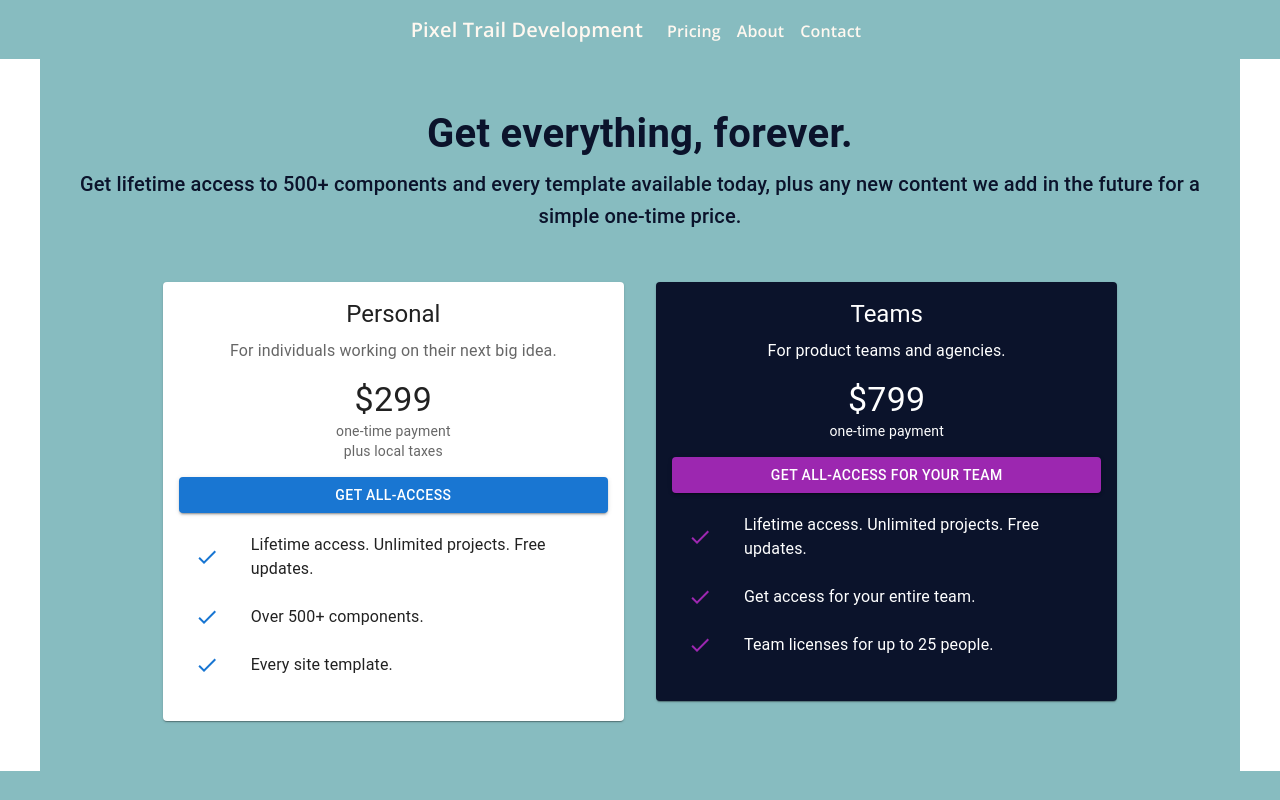
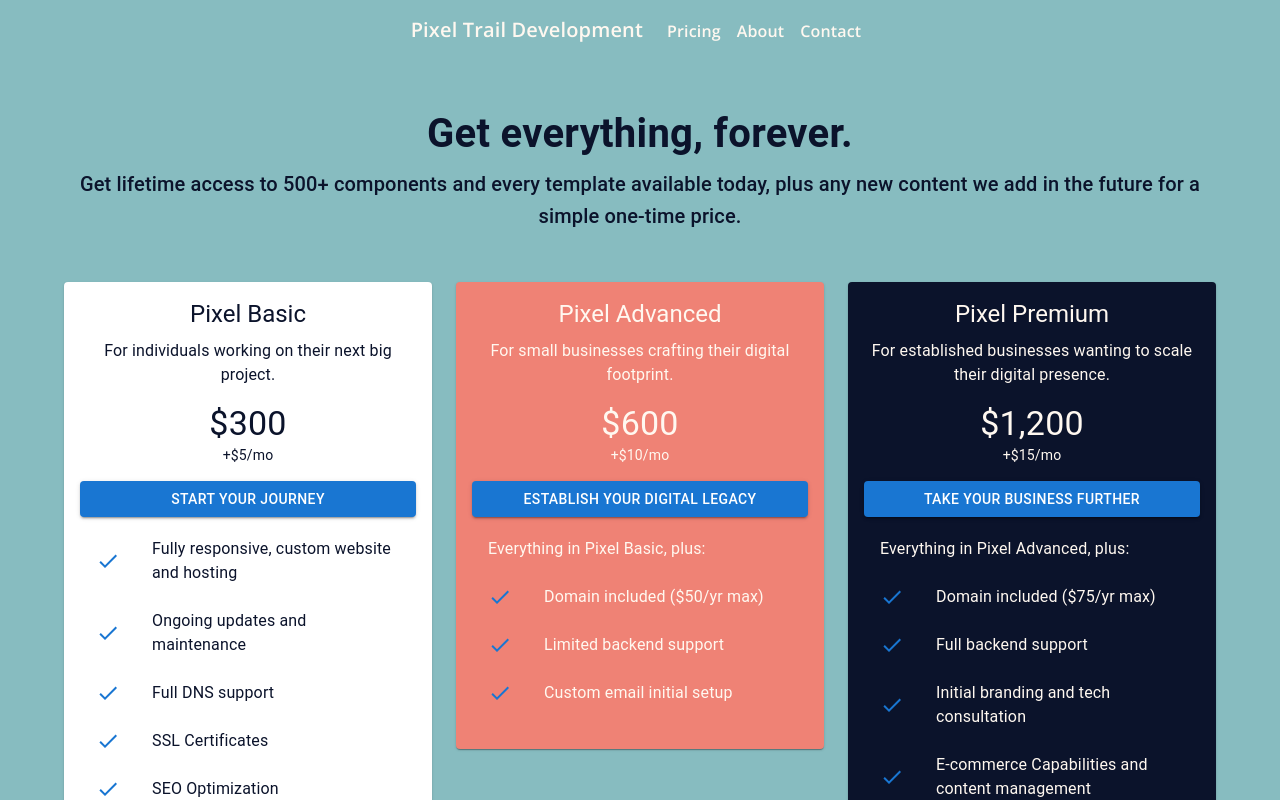
Before and after one commit to pixel-trail-development/pixeltraildev, a React (Create React App) app: page /pricing in a window 1280 px wide. Shown: the top 800 px of the page. Built offline with nearby package versions, Linux system fonts and the light colour scheme.

Commit message:
Updates to pricing page

```diff
--- a/src/Components/Body/Pricing/Pricing.jsx
+++ b/src/Components/Body/Pricing/Pricing.jsx
@@ -1,10 +1,12 @@
 import React from 'react';
 import { Container, Grid, Card, CardContent, Typography, Button, Box, List, ListItem, ListItemIcon, ListItemText } from '@mui/material';
 import CheckIcon from '@mui/icons-material/Check';
+import ClearIcon from '@mui/icons-material/Clear';
 import './Pricing.scss';
 
 const Pricing = () => {
   return (
+    <body className='body'>
     <Container className='pricing-container'>
       <Box textAlign="center" mb={4}>
         <Typography variant="h4" component="h1" gutterBottom className="pricing-title">
@@ -14,99 +16,186 @@ const Pricing = () => {
           Get lifetime access to 500+ components and every template available today, plus any new content we add in the future for a simple one-time price.
         </Typography>
       </Box>
-      <Grid container spacing={4} justifyContent="center">
-        <Grid item xs={12} sm={6} md={5}>
-          <Card>
+
+      <Grid container spacing={3} justifyContent="center">
+        <Grid item xs={12} sm={6} md={4}>
+          <Card sx={{ backgroundColor: 'var(--color-white)', color: 'var(--color-dark)' }}>
             <CardContent>
-              <Typography variant="h5" component="h2" gutterBottom>
-                Personal
+              <Typography sx={{  color: 'var(--color-dark)' }} variant="h5" component="h2" gutterBottom>
+                Pixel Basic
               </Typography>
-              <Typography variant="body1" color="textSecondary" gutterBottom>
-                For individuals working on their next big idea.
+              <Typography variant="body1" sx={{  color: 'var(--color-dark)' }}  gutterBottom>
+                For individuals working on their next big project.
               </Typography>
               <Box my={2}>
                 <Typography variant="h4" component="span" className="price">
-                  $299
+                  $300
                 </Typography>
-                <Typography variant="body2" component="span" color="textSecondary" display="block">
-                  one-time payment
-                </Typography>
-                <Typography variant="body2" component="span" color="textSecondary" display="block">
-                  plus local taxes
+                <Typography variant="body2" component="span" sx={{  color: 'var(--color-dark)' }}  display="block">
+                  +$5/mo
                 </Typography>
               </Box>
               <Button variant="contained" color="primary" fullWidth className="btn">
-                Get all-access
+                Start Your Journey
               </Button>
               <List>
                 <ListItem>
                   <ListItemIcon>
                     <CheckIcon color="primary" />
                   </ListItemIcon>
-                  <ListItemText primary="Lifetime access. Unlimited projects. Free updates." />
+                  <ListItemText sx={{  color: 'var(--color-dark)' }} primary="Fully responsive, custom website and hosting" />
+                </ListItem>
+
+                <ListItem>
+                  <ListItemIcon>
+                    <CheckIcon color="primary" />
+                  </ListItemIcon>
+                  <ListItemText sx={{  color: 'var(--color-dark)' }} primary="Ongoing updates and maintenance " />
                 </ListItem>
                 <ListItem>
                   <ListItemIcon>
                     <CheckIcon color="primary" />
                   </ListItemIcon>
-                  <ListItemText primary="Over 500+ components." />
+                  <ListItemText sx={{  color: 'var(--color-dark)' }} primary="Full DNS support" />
                 </ListItem>
                 <ListItem>
                   <ListItemIcon>
                     <CheckIcon color="primary" />
                   </ListItemIcon>
-                  <ListItemText primary="Every site template." />
+                  <ListItemText sx={{  color: 'var(--color-dark)' }} primary="SSL Certificates" />
+                </ListItem>
+                <ListItem>
+                  <ListItemIcon>
+                    <CheckIcon color="primary" />
+                  </ListItemIcon>
+                  <ListItemText sx={{  color: 'var(--color-dark)' }} primary="SEO Optimization" />
+                </ListItem>
+                <ListItem>
+                  <ListItemIcon>
+                    <ClearIcon color="primary" />
+                  </ListItemIcon>
+                  <ListItemText sx={{  color: 'var(--color-dark)' }} primary="No domain included" />
+                </ListItem>
+                <ListItem>
+                  <ListItemIcon>
+                    <ClearIcon color="primary" />
+                  </ListItemIcon>
+                  <ListItemText sx={{  color: 'var(--color-dark)' }} primary="No backend support" />
                 </ListItem>
               </List>
             </CardContent>
           </Card>
         </Grid>
-        <Grid item xs={12} sm={6} md={5}>
-          <Card sx={{ backgroundColor: 'var(--color-dark)', color: 'var(--color-white)' }}>
+        <Grid item xs={12} sm={6} md={4}>
+          <Card sx={{ backgroundColor: 'var(--accent)', color: 'var(--color-white)' }}>
+            <CardContent>
+              <Typography sx={{color: 'var(--primary-text)'}} variant="h5" component="h2" gutterBottom>
+                Pixel Advanced
+              </Typography>
+              <Typography sx={{color: 'var(--primary-text)'}} variant="body1" color="textSecondary" gutterBottom>
+                For small businesses crafting their digital footprint.
+              </Typography>
+              <Box my={2}>
+                <Typography sx={{color: 'var(--primary-text)'}} variant="h4" component="span" className="price">
+                  $600
+                </Typography>
+                <Typography sx={{color: 'var(--primary-text)'}} variant="body2" component="span" color="textSecondary" display="block">
+                  +$10/mo
+                </Typography>
+              </Box>
+              <Button variant="contained" color="primary" fullWidth className="btn">
+                Establish Your Digital Legacy
+              </Button>
+              <List>
+                <ListItem>
+                  <ListItemText sx={{color: 'var(--primary-text)'}} primary="Everything in Pixel Basic, plus:" />
+                </ListItem>
+                <ListItem>
+                  <ListItemIcon>
+                    <CheckIcon color="primary" />
+                  </ListItemIcon>
+                  <ListItemText sx={{color: 'var(--primary-text)'}} primary="Domain included ($50/yr max)" />
+                </ListItem>
+                <ListItem>
+                  <ListItemIcon>
+                    <CheckIcon color="primary" />
+                  </ListItemIcon>
+                  <ListItemText sx={{color: 'var(--primary-text)'}} primary="Limited backend support" />
+                </ListItem>
+                <ListItem>
+                  <ListItemIcon>
+                    <CheckIcon color="primary" />
+                  </ListItemIcon>
+                  <ListItemText sx={{color: 'var(--primary-text)'}} primary="Custom email initial setup" />
+                </ListItem>
+              </List>
+            </CardContent>
+          </Card>
+        </Grid>
+        <Grid item xs={12} sm={6} md={4}>
+          <Card sx={{ backgroundColor: 'var(--color-dark)', color: 'var(--primary-text)' }}>
             <CardContent>
               <Typography variant="h5" component="h2" gutterBottom>
-                Teams
+                Pixel Premium
               </Typography>
               <Typography variant="body1" color="--primary-text" gutterBottom>
-                For product teams and agencies.
+                For established businesses wanting to scale their digital presence.
               </Typography>
               <Box my={2}>
                 <Typography variant="h4" component="span" className="price">
-                  $799
+                  $1,200
                 </Typography>
-                <Typography variant="body2" component="span" color="--primary-text" display="block">
-                  one-time payment
+                <Typography variant="body2" component="span" sx={{color: 'var(--primary-text)'}} display="block">
+                  +$15/mo
                 </Typography>
 
               </Box>
-              <Button variant="contained" color="secondary" fullWidth className="btn">
-                Get all-access for your team
+              <Button variant="contained" color="primary" fullWidth className="btn">
+                Take Your Business Further
               </Button>
               <List>
                 <ListItem>
-                  <ListItemIcon>
-                    <CheckIcon color="secondary" />
-                  </ListItemIcon>
-                  <ListItemText primary="Lifetime access. Unlimited projects. Free updates." />
+
+                  <ListItemText primary="Everything in Pixel Advanced, plus:" />
                 </ListItem>
                 <ListItem>
                   <ListItemIcon>
-                    <CheckIcon color="secondary" />
+                    <CheckIcon color="primary" />
                   </ListItemIcon>
-                  <ListItemText primary="Get access for your entire team." />
+                  <ListItemText primary="Domain included ($75/yr max)" />
                 </ListItem>
                 <ListItem>
                   <ListItemIcon>
-                    <CheckIcon color="secondary" />
+                    <CheckIcon color="primary" />
                   </ListItemIcon>
-                  <ListItemText primary="Team licenses for up to 25 people." />
+                  <ListItemText primary="Full backend support" />
                 </ListItem>
+                <ListItem>
+                  <ListItemIcon>
+                    <CheckIcon color="primary" />
+                  </ListItemIcon>
+                  <ListItemText primary="Initial branding and tech consultation" />
+                </ListItem>
+                <ListItem>
+                  <ListItemIcon>
+                    <CheckIcon color="primary" />
+                  </ListItemIcon>
+                  <ListItemText primary="E-commerce Capabilities and content management" />
+                </ListItem>
+                <ListItem>
+                  <ListItemIcon>
+                    <CheckIcon color="primary" />
+                  </ListItemIcon>
+                  <ListItemText primary="Analytics Setup" />
+                </ListItem>
+
               </List>
             </CardContent>
           </Card>
         </Grid>
       </Grid>
     </Container>
+    </body>
   );
 };
 
--- a/src/Components/Body/Pricing/Pricing.scss
+++ b/src/Components/Body/Pricing/Pricing.scss
@@ -119,7 +119,7 @@
     }
   }
 
-  body {
+  .body {
     font-family: 'Open Sans', sans-serif;
     background-color: var(--background-color);
     color: var(--primary-text);
```
Also changed, not shown: src/Components/Body/Consulting/Consulting.jsx (added).
